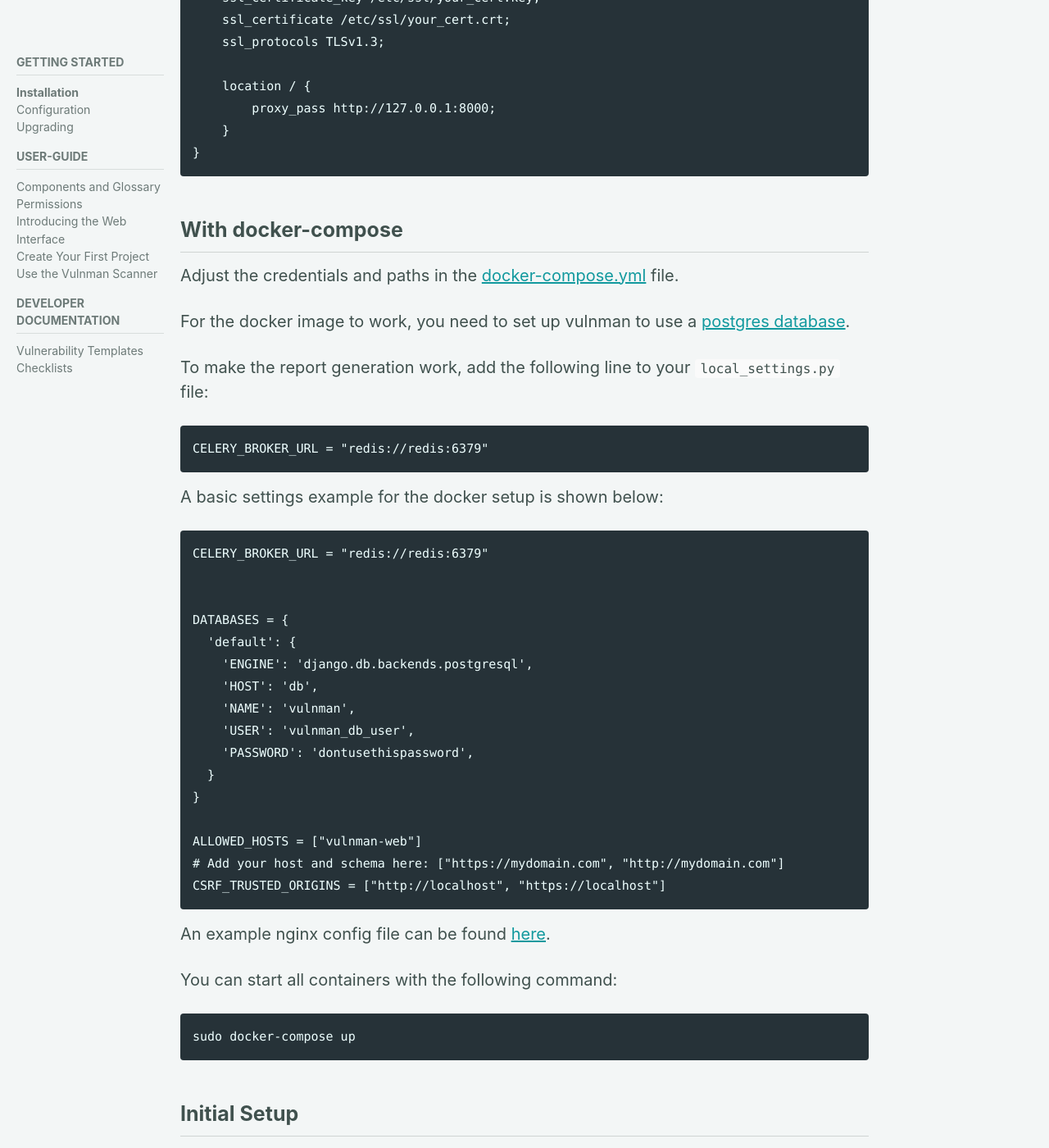
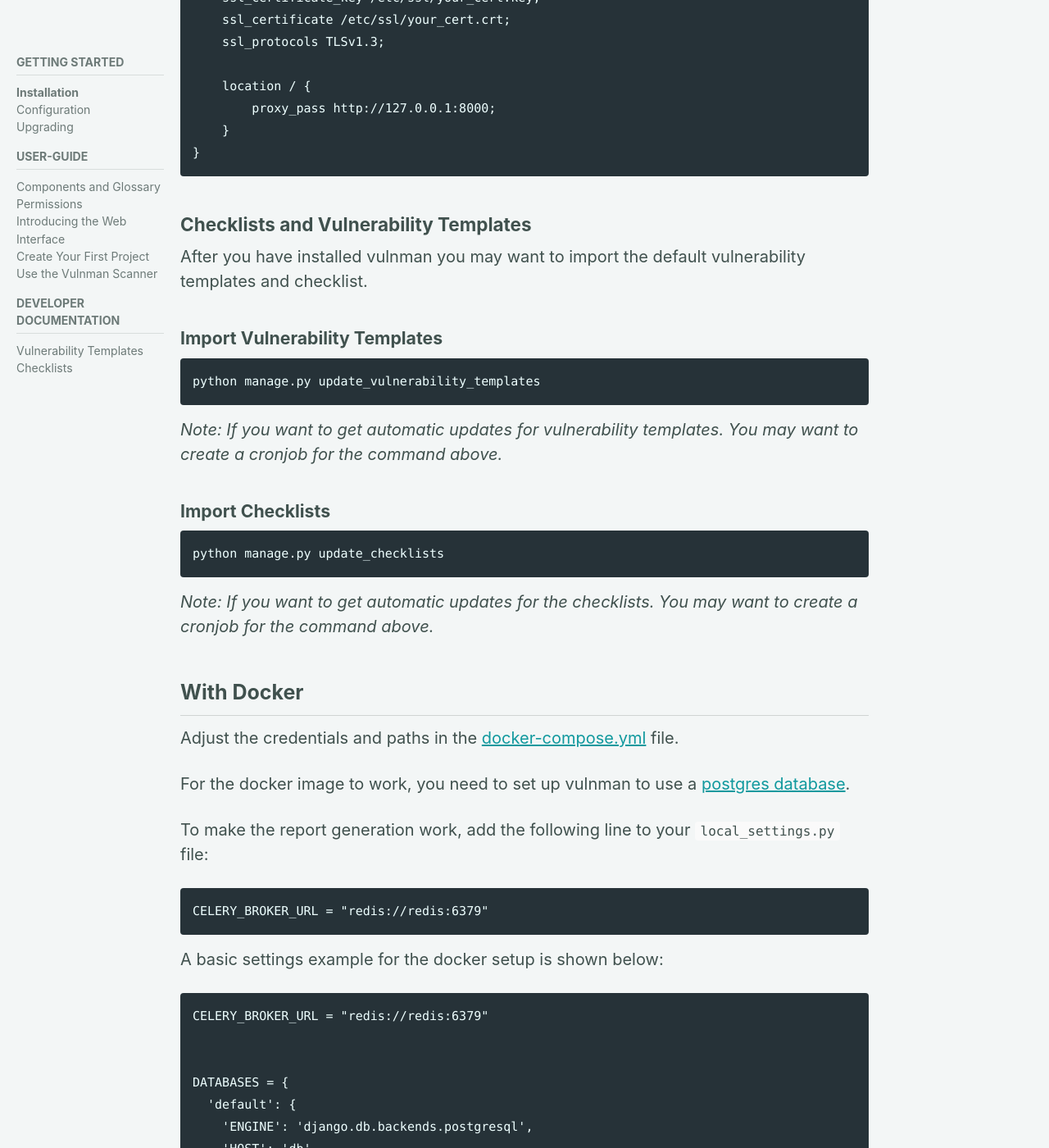
Before and after one commit to vulnman/vulnman.github.io, a Jekyll site: the page built from _docs/01_getting_started/01-install.md, in a window 1280 px wide and 1400 px high, scrolled down 2386 px. Shown: the whole window at 82% size. Built offline with Jekyll 4.4.1, drawn with Linux system fonts in a browser that asks for light colours; cached includes are drawn as plain includes; comment, search, counter and statistics services are not loaded; some of the changed text lies outside the part shown.

Commit message:
update install docs

````diff
--- a/_docs/01_getting_started/01-install.md
+++ b/_docs/01_getting_started/01-install.md
@@ -97,7 +97,27 @@
 }
 ```
 
-## With docker-compose
+
+
+### Checklists and Vulnerability Templates
+After you have installed vulnman you may want to import the default vulnerability templates and checklist.
+
+#### Import Vulnerability Templates
+```bash
+python manage.py update_vulnerability_templates
+```
+
+*Note: If you want to get automatic updates for vulnerability templates. You may want to create a cronjob for the command above.*
+
+#### Import Checklists
+```bash
+python manage.py update_checklists
+```
+
+*Note: If you want to get automatic updates for the checklists. You may want to create a cronjob for the command above.*
+
+
+## With Docker
 
 Adjust the credentials and paths in the [docker-compose.yml](https://github.com/vulnman/vulnman/blob/main/docker-compose.yml) file.
 
@@ -137,21 +157,3 @@
 ```bash
 sudo docker-compose up
 ```
-
-
-## Initial Setup
-After you have installed vulnman you may want to import the default vulnerability templates and checklist.
-
-### Import Vulnerability Templates
-```bash
-python manage.py update_vulnerability_templates
-```
-
-*Note: If you want to get automatic updates for vulnerability templates. You may want to create a cronjob for the command above.*
-
-### Import Checklists
-```bash
-python manage.py update_checklists
-```
-
-*Note: If you want to get automatic updates for the checklists. You may want to create a cronjob for the command above.*
````
